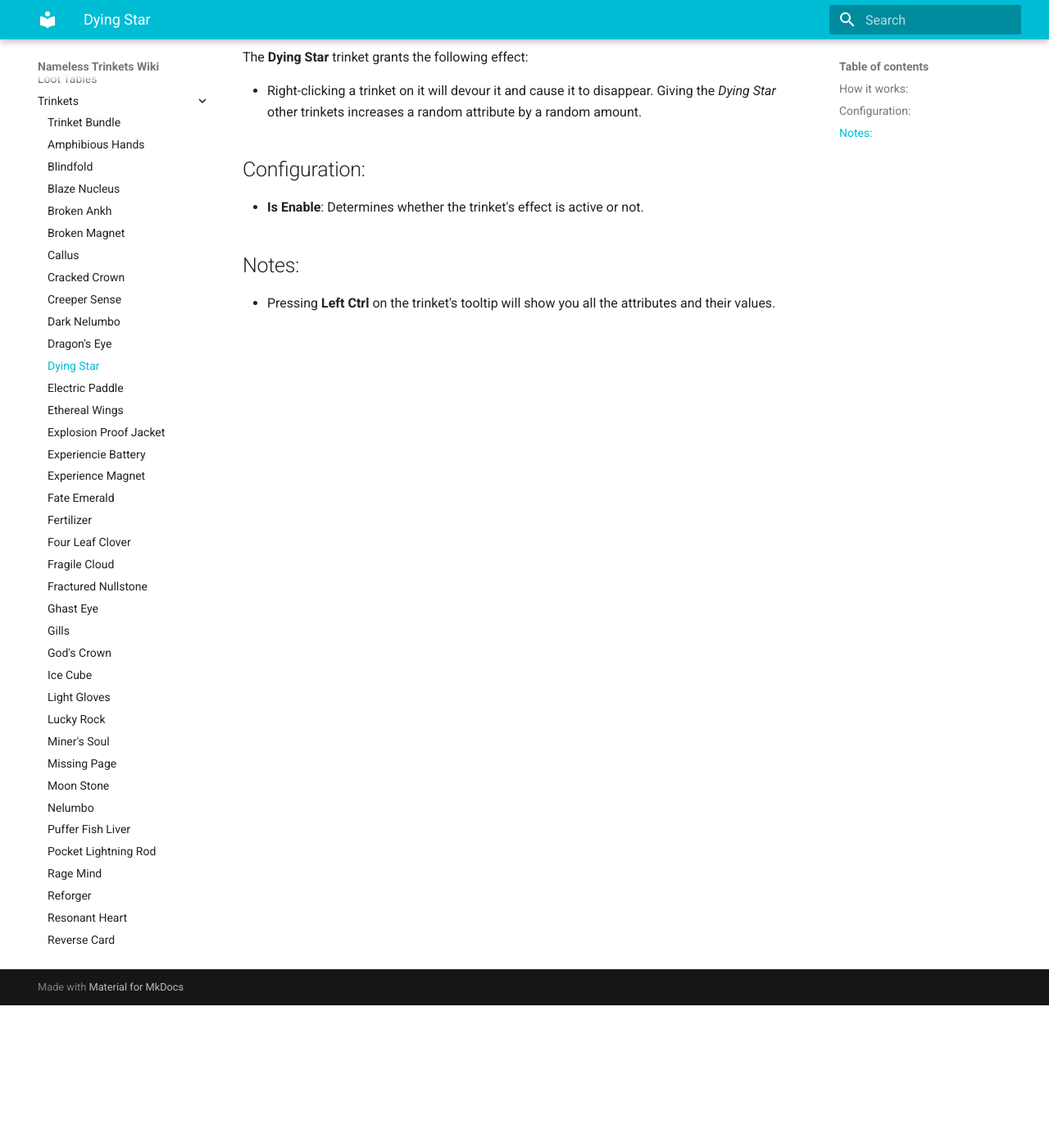
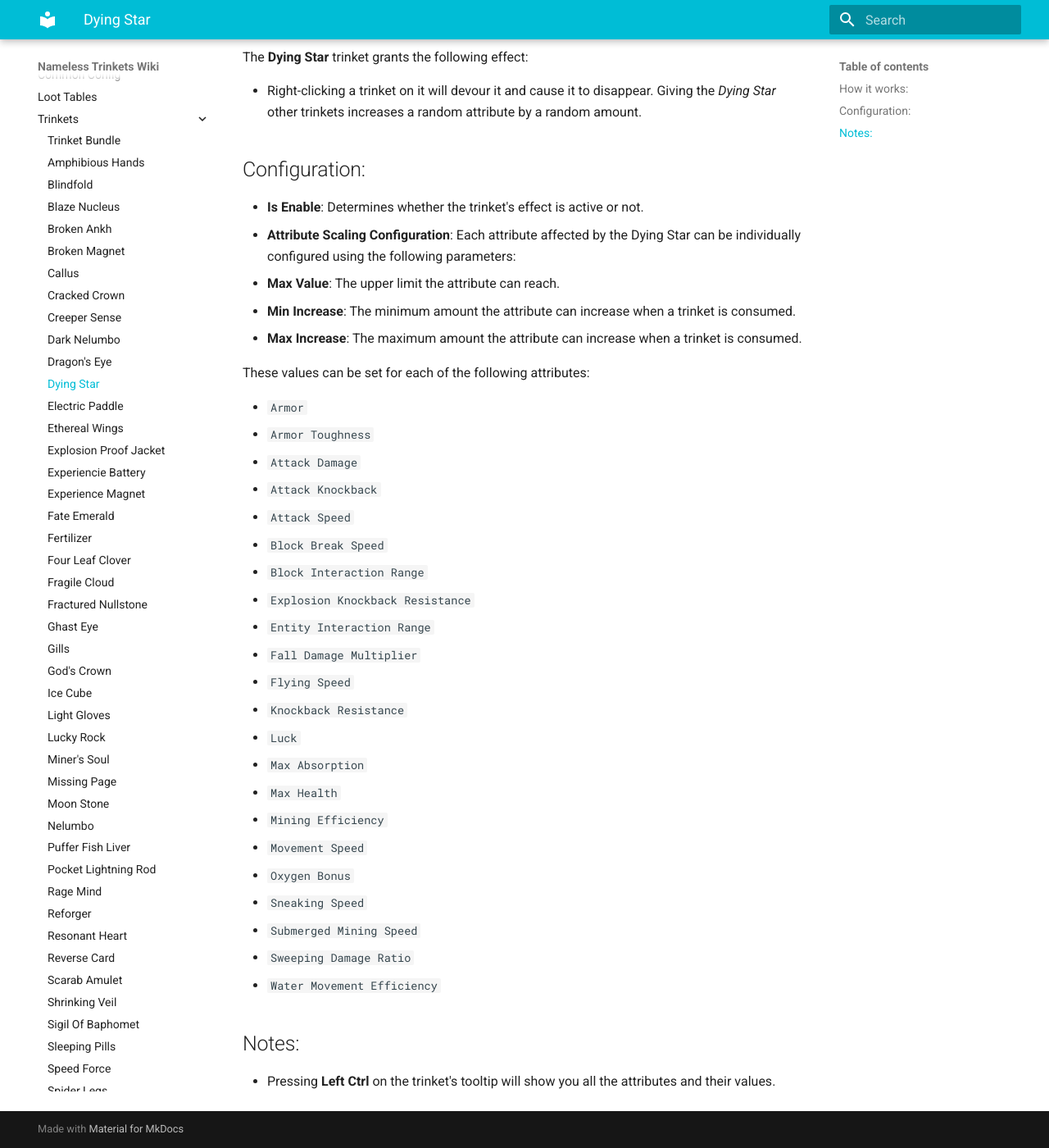
Before and after one commit to Cozary/Nameless-Trinkets, an MkDocs documentation site: the page built from docs/trinkets/dying_star.md, in a window 1280 px wide and 1400 px high, scrolled down 174 px. Shown: the whole window at 82% size. Built offline with MkDocs 1.6.1 and Material for MkDocs 9.7.7, drawn with Linux system fonts in a browser that asks for light colours.

Commit message:
added config

```diff
--- a/docs/trinkets/dying_star.md
+++ b/docs/trinkets/dying_star.md
@@ -1,12 +1,41 @@
-#Dying Star
+# Dying Star
 
-##How it works:
+## How it works:
 The **Dying Star** trinket grants the following effect:
 
 - Right-clicking a trinket on it will devour it and cause it to disappear. Giving the _Dying Star_ other trinkets increases a random attribute by a random amount.
 
 ## Configuration:
 - **Is Enable**: Determines whether the trinket's effect is active or not.
+- **Attribute Scaling Configuration**: Each attribute affected by the Dying Star can be individually configured using the following parameters:
+  - **Max Value**: The upper limit the attribute can reach.
+  - **Min Increase**: The minimum amount the attribute can increase when a trinket is consumed.
+  - **Max Increase**: The maximum amount the attribute can increase when a trinket is consumed.
+
+  These values can be set for each of the following attributes:
+
+- `Armor`
+- `Armor Toughness`
+- `Attack Damage`
+- `Attack Knockback`
+- `Attack Speed`
+- `Block Break Speed`
+- `Block Interaction Range`
+- `Explosion Knockback Resistance`
+- `Entity Interaction Range`
+- `Fall Damage Multiplier`
+- `Flying Speed`
+- `Knockback Resistance`
+- `Luck`
+- `Max Absorption`
+- `Max Health`
+- `Mining Efficiency`
+- `Movement Speed`
+- `Oxygen Bonus`
+- `Sneaking Speed`
+- `Submerged Mining Speed`
+- `Sweeping Damage Ratio`
+- `Water Movement Efficiency`
 
 ## Notes:
 - Pressing **Left Ctrl** on the trinket's tooltip will show you all the attributes and their values.
```
